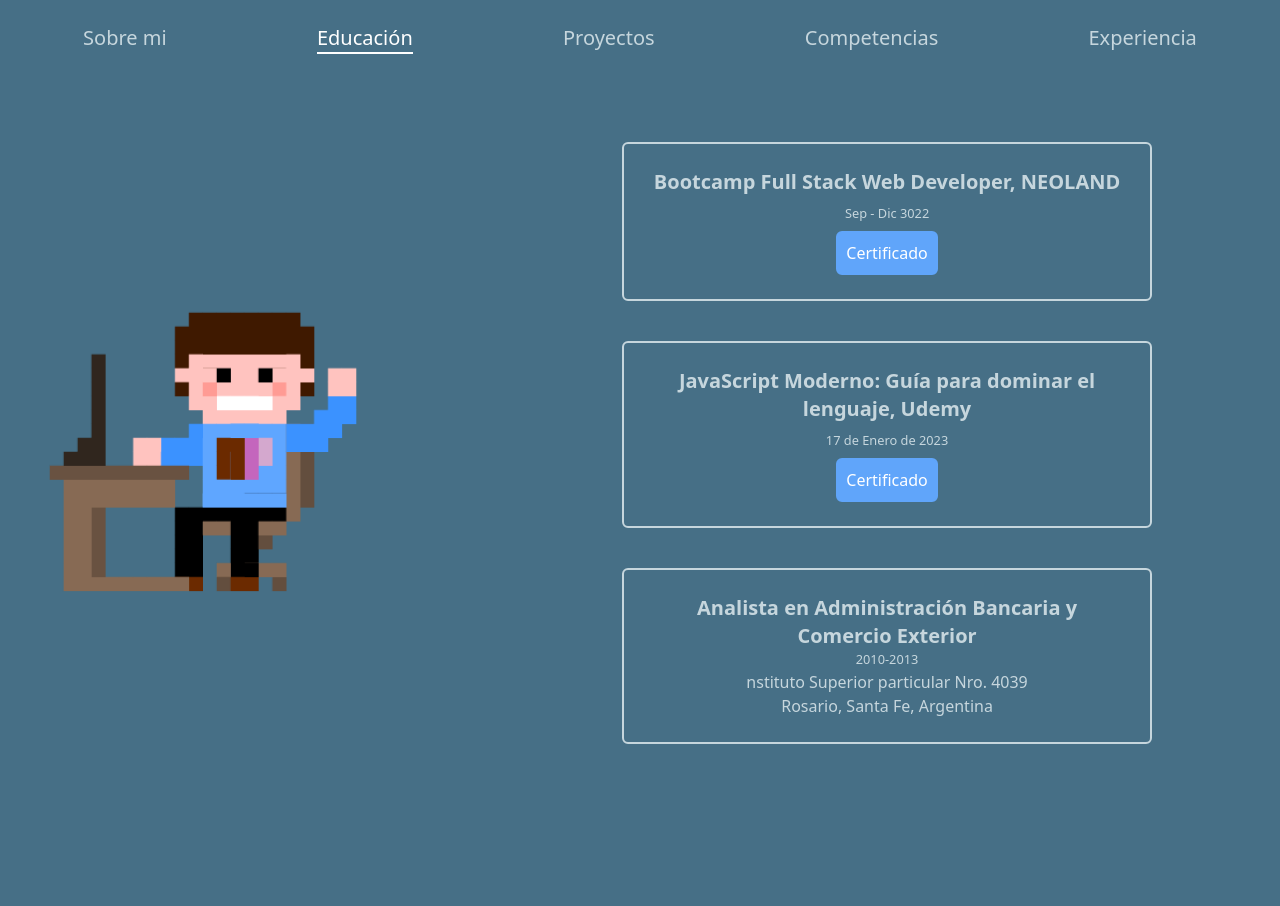
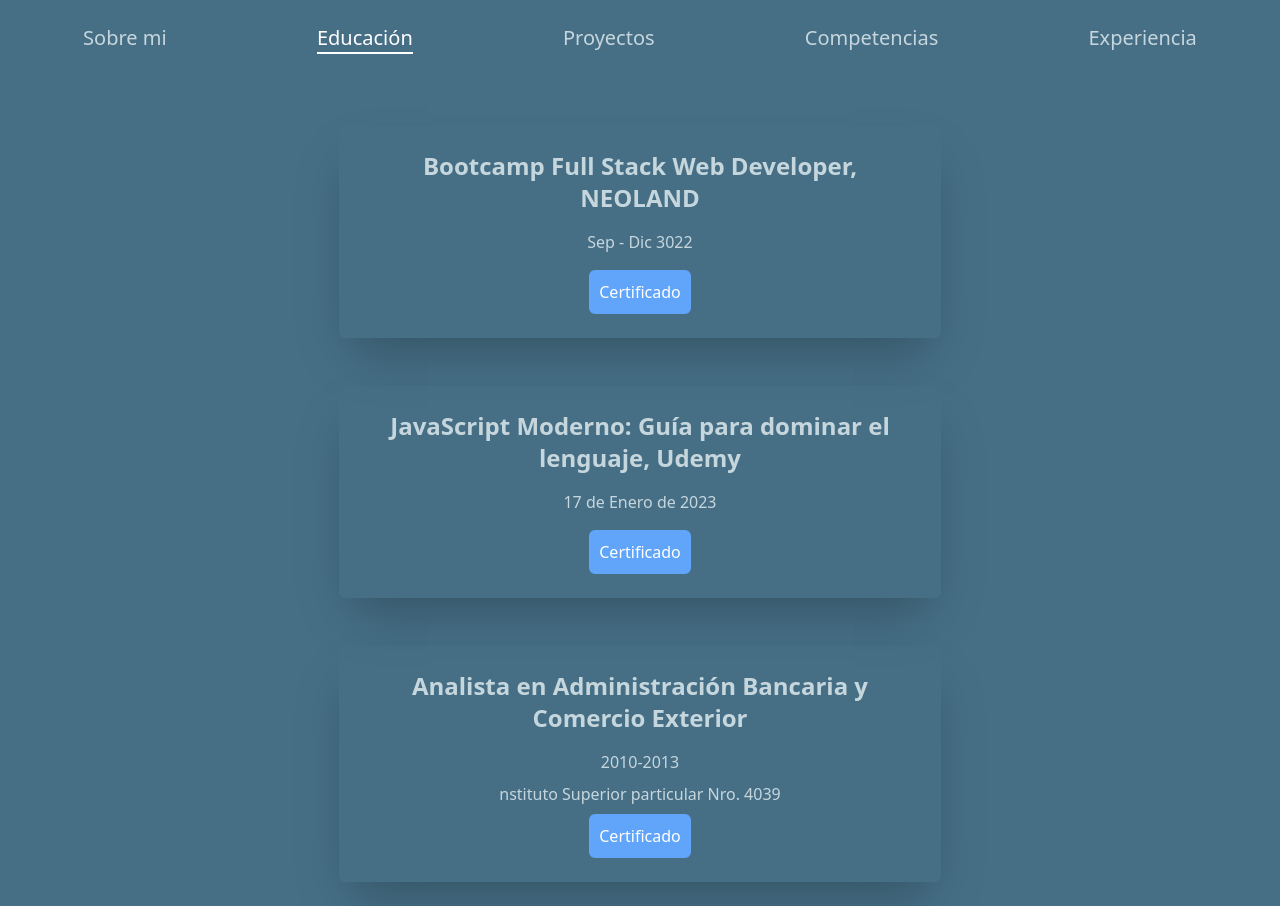
Before and after one commit to fede-alejandro/miPortfolio, a React (Create React App) app: page /educacion in a window 1280 px wide. Before the commit the page ends 800 px from the top, so only its background shows below. Built offline with nearby package versions, Linux system fonts and the light colour scheme.

Commit message:
modificacion componentes Educacion, Expe y NavBar

```diff
--- a/package.json
+++ b/package.json
@@ -14,6 +14,7 @@
     "react-icons": "^4.6.0",
     "react-router-dom": "^6.4.3",
     "react-scripts": "5.0.1",
+    "typewriter-effect": "^2.19.0",
     "vite": "^4.0.4",
     "web-vitals": "^2.1.4"
   },
--- a/src/App.js
+++ b/src/App.js
@@ -1,7 +1,7 @@
 import NavBar from './components/NavBar';
 import { Routes, Route } from 'react-router-dom'
-import Educacion from './components/Educacion';
-import Experiencia from '././components/experiencia/Experiencia';
+import Educacion from '././components/educacion/Educacion';
+import Experiencia from './components/experiencia/Experiencia';
 import Proyectos from '././components/proyectos/Proyectos';
 import Competencias from './components/Competencias';
 import SobreMi from './components/Sobre-mi';
--- a/src/components/Educacion.js
+++ /dev/null
@@ -1,34 +0,0 @@
-import { educacion } from '../img'
-
-function Educacion() {
-
-    return <main className='w-full text-[#c6d6dd]'>
-        <div className='flex flex-col items-center text-center  md:flex-row justify-center p-10 w-[100%]'>
-            <div className='w-[70%] md:flex h-80 m-auto'>
-                <img src={educacion} alt='avatar' />
-            </div>
-            <div className='flex flex-col items-center justify-center gap-10 w-[100%]'>
-                <div className='flex flex-col  items-center border-2 border-[#c6d6dd] rounded-md p-4 w-[75%] gap-2'>
-                    <h2 className='font-bold text-xl'>Bootcamp Full Stack Web Developer, NEOLAND</h2>
-                    <small>Sep - Dic 3022</small>
-                    <a href='https://www.credential.net/a1131583-c424-4ce7-bfe8-d6573a4487f3#gs.o4jhkd' target='_blank' rel='noreferrer' className='border-2 border-blue-400  text-white rounded-md p-2 transition ease-in duration-200 bg-blue-400 hover:-translate-y-1 hover:scale-110 hover:bg-blue-600'>Certificado</a>
-                </div>
-                <div className='flex flex-col  items-center border-2 border-[#c6d6dd] rounded-md  p-4 w-[75%] gap-2'>
-                    <h2 className='font-bold text-xl'>JavaScript Moderno: Guía para dominar el lenguaje, Udemy</h2>
-                    <small>17 de Enero de 2023</small>
-                    <a href='https://www.udemy.com/certificate/UC-6683499a-1014-46b7-83da-a2e8cd55ff3d/' target='_blank' rel='noreferrer' className='border-2 border-blue-400  text-white rounded-md p-2 transition ease-in duration-200 bg-blue-400 hover:-translate-y-1 hover:scale-110 hover:bg-blue-600'>Certificado</a>
-
-                </div>
-                <div className='flex flex-col items-center border-2 border-[#c6d6dd] rounded-md  p-4 w-[75%] '>
-                    <h2 className='font-bold text-xl'>Analista en Administración Bancaria y Comercio Exterior</h2>
-                    <small>2010-2013</small>
-                    <p>nstituto Superior particular Nro. 4039</p>
-                    <p>Rosario, Santa Fe, Argentina</p>
-                </div>
-            </div>
-        </div>
-    </main>
-
-}
-
-export default Educacion
--- a/src/components/Sobre-mi.js
+++ b/src/components/Sobre-mi.js
@@ -1,6 +1,8 @@
 import { avatar } from '../img'
 import { FaLinkedin, FaGithubSquare } from 'react-icons/fa';
-import { SiGmail } from 'react-icons/si';
+import { SiGmail } from 'react-icons/si'
+import  Typewriter  from 'typewriter-effect';
+
 
 function SobreMi() {
 
@@ -8,7 +10,12 @@ function SobreMi() {
     return <main className=' h-full w-full p-10 text-[#c6d6dd] flex-wrap'>
         <div className='flex flex-col  content-center w-full content-fit'>
             <h1 className='font-bold text-5xl text-white mt-4'>Federico Alejandro</h1>
-            <h3 className='mt-2'>Full Stack Web Developer Jr</h3>
+            <Typewriter className='mt-2' options={{
+                strings: ['Full Stack Web Developer Jr'],
+                autoStart: true,
+                loop: true,
+                pauseFor: 2000
+            }} />
             <div className='flex justify-between'>
                 <div className='flex flex-col justify-start content-center mt-10 text-lg'>
                     <p>¡Bienvenidos a mi portfolio!. Soy un Desarrollador Full Stack Junior,</p>
--- /dev/null
+++ b/src/components/educacion/CartaDeEducacion.js
@@ -0,0 +1,23 @@
+import { dataEducacion } from '../../data/educacion'
+
+export const CartaDeEducacion = ({
+    titulo,
+    ubicación,
+    fecha,
+    credencial,
+    instituto
+} = dataEducacion) => {
+
+
+    return <article className='flex flex-col items-center w-[100%] text-[#c6d6dd]'>
+        <main className='flex flex-col border-none shadow-2xl items-center md:flex-row border-2 border-[#c6d6dd] rounded-md p-4 m-4 gap-4 w-[75%]'>
+            <div className='flex flex-col content-center text-center gap-2'>
+                <h2 className='font-bold text-2xl'>{titulo}</h2>
+                <p>{ubicación}</p>
+                <time>{fecha}</time>
+                <p>{instituto}</p>
+                <a href={credencial} target='_blank' rel='noreferrer' className='flex m-auto justify-center border-2 border-blue-400  text-white text-center rounded-md p-2 transition ease-in duration-200 bg-blue-400 hover:-translate-y-1 hover:scale-110 hover:bg-blue-600'>Certificado</a>
+            </div>
+        </main>
+    </article>
+}
--- /dev/null
+++ b/src/components/educacion/Educacion.js
@@ -0,0 +1,16 @@
+import { useState } from 'react';
+import { dataEducacion } from '../../data/educacion'
+import { CartaDeEducacion } from './CartaDeEducacion'
+
+function Educacion() {
+
+    const [cursos, setCursos] = useState(dataEducacion)
+
+    return <main className='flex flex-col items-center w-[100%]  text-[#c6d6dd]'>
+      {cursos && <div >
+            {cursos.map((curso) => (<CartaDeEducacion key={curso.id}  {...curso} setcurso={setCursos} />))}
+        </div>}
+    </main>
+}
+
+export default Educacion
--- /dev/null
+++ b/src/components/experiencia/CartaDeExperiencia.js
@@ -0,0 +1,22 @@
+import { dataExperiencia } from '../../data/experiencia'
+
+export const CartaDeExperiencia = ({
+    title,
+    ubicación,
+    fecha,
+    puesto
+} = dataExperiencia) => {
+
+
+    return <article className='flex flex-col items-center w-[100%]  text-[#c6d6dd]'>
+        <main className='flex flex-col border-none shadow-2xl items-center md:flex-row border-2 border-[#c6d6dd] rounded-md p-4 m-4 gap-4 w-[100%]'>
+            <div className='flex flex-col content-center text-center gap-2 m-auto'>
+                <h2 className='font-bold text-2xl'>{title}</h2>
+                <p>{ubicación}</p>
+                <time>{fecha}</time>
+                <p>{puesto}</p>
+            </div>
+        </main>
+    </article>
+
+}
--- a/src/components/experiencia/Experiencia.js
+++ b/src/components/experiencia/Experiencia.js
@@ -1,7 +1,7 @@
 import { useState } from 'react';
 import { dataExperiencia } from '../../data/experiencia';
 import { experiecialaboral } from '../../img';
-import { ExperienciaCarta } from './ExperienciaCarta';
+import { CartaDeExperiencia } from './CartaDeExperiencia';
 
 
 
@@ -15,7 +15,7 @@ function Experiencia() {
                 <img src={experiecialaboral} alt='avatar' />
             </div>
             {experiencias && <div>
-                {experiencias.map((experiencia) => (<ExperienciaCarta key={experiencia.id}  {...experiencia} setExperiencias={setExperiencias}
+                {experiencias.map((experiencia) => (<CartaDeExperiencia key={experiencia.id}  {...experiencia} setExperiencias={setExperiencias}
                 />))}
             </div>}
         </div>
--- a/src/components/experiencia/ExperienciaCarta.js
+++ /dev/null
@@ -1,22 +0,0 @@
-import { dataExperiencia } from '../../data/experiencia'
-
-export const ExperienciaCarta = ({
-    title,
-    ubicación,
-    fecha,
-    puesto
-} = dataExperiencia) => {
-
-
-    return <div className='flex flex-col items-center w-[100%]  text-[#c6d6dd]'>
-        <div className='flex flex-col border-none shadow-2xl items-center md:flex-row border-2 border-[#c6d6dd] rounded-md p-4 m-4 gap-4 w-[100%]'>
-            <div className='flex flex-col content-center'>
-                <h2 className='font-bold text-2xl'>{title}</h2>
-                <p>{ubicación}</p>
-                <time>{fecha}</time>
-                <p>{puesto}</p>
-            </div>
-        </div>
-    </div>
-
-}
--- /dev/null
+++ b/src/data/educacion.js
@@ -0,0 +1,28 @@
+import { diploma } from '../img';
+
+export const dataEducacion = [
+    {
+        id: 1,
+        titulo: 'Bootcamp Full Stack Web Developer, NEOLAND',
+        ubicacion: 'Barcelona',
+        fecha: 'Sep - Dic 3022',
+        credencial: 'https://www.credential.net/a1131583-c424-4ce7-bfe8-d6573a4487f3#gs.o4jhkd'
+    },
+    {
+        id: 2,
+        titulo: 'JavaScript Moderno: Guía para dominar el lenguaje, Udemy',
+        ubicacion: 'Barcelona',
+        fecha: '17 de Enero de 2023',
+        credencial: 'https://www.udemy.com/certificate/UC-6683499a-1014-46b7-83da-a2e8cd55ff3d/'
+    },
+    {
+        id: 3,
+        titulo: 'Analista en Administración Bancaria y Comercio Exterior',
+        ubicacion: 'Rosario, Santa Fe, Argentina',
+        fecha: '2010-2013',
+        instituto: 'nstituto Superior particular Nro. 4039',
+        credencial: diploma
+    },
+
+
+]
--- a/src/img/index.js
+++ b/src/img/index.js
@@ -8,6 +8,7 @@ const todoList = require('./todoList.png')
 const blackjack = require('./blackjack.png')
 const galeriaImagenes = require('./galeriaImagenes.png')
 const carrito = require('./carrito.jpg')
+const diploma = require('./diploma.png')
 
 module.exports = {
     logo,
@@ -19,5 +20,6 @@ module.exports = {
     todoList,
     blackjack,
     galeriaImagenes,
-    carrito
+    carrito,
+    diploma
 }
```
Also changed, not shown: src/components/NavBar.js (+5 -5 lines), src/img/diploma.png (added), 1 other file (tests, documents, lock files or other folders).
